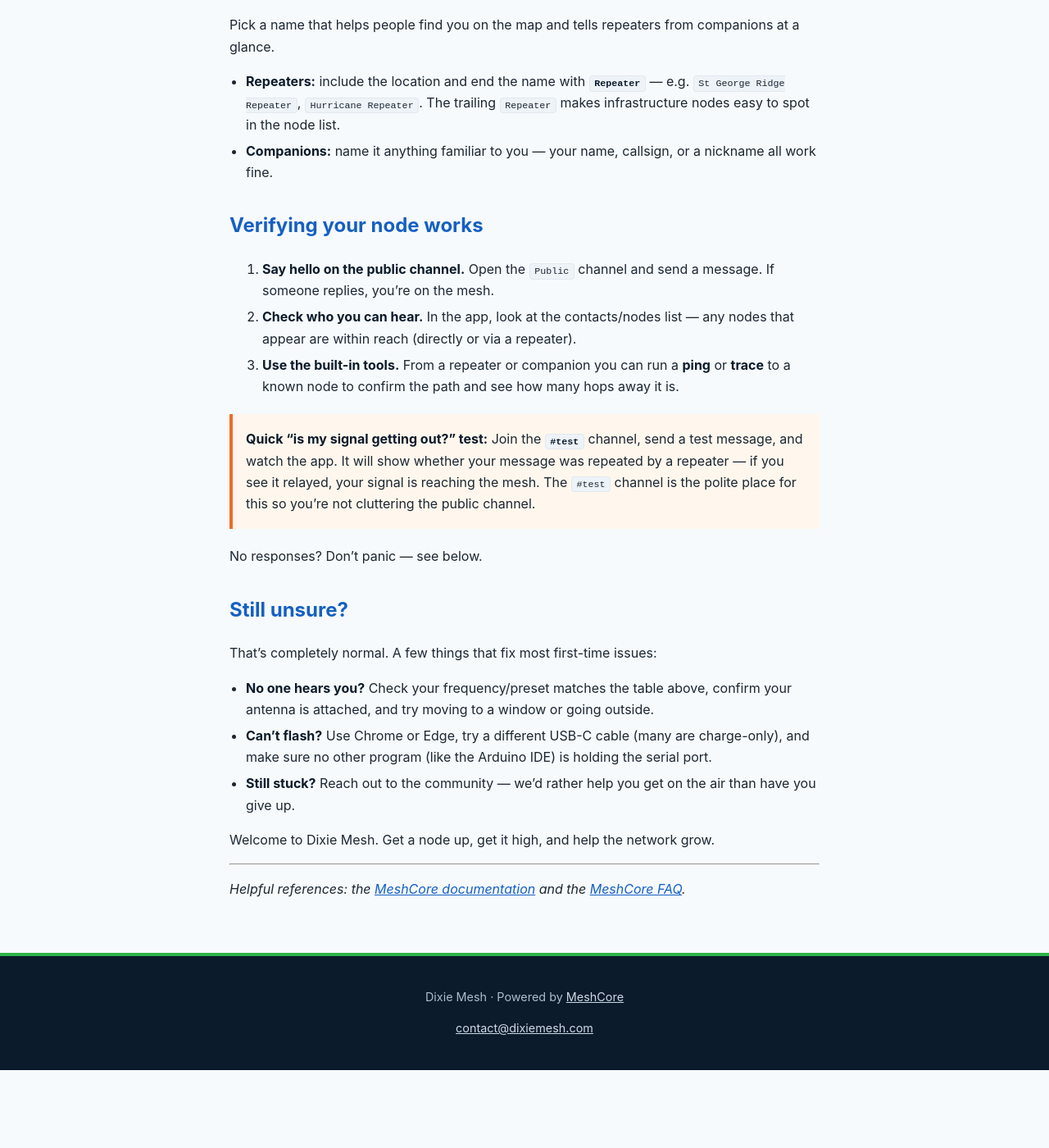
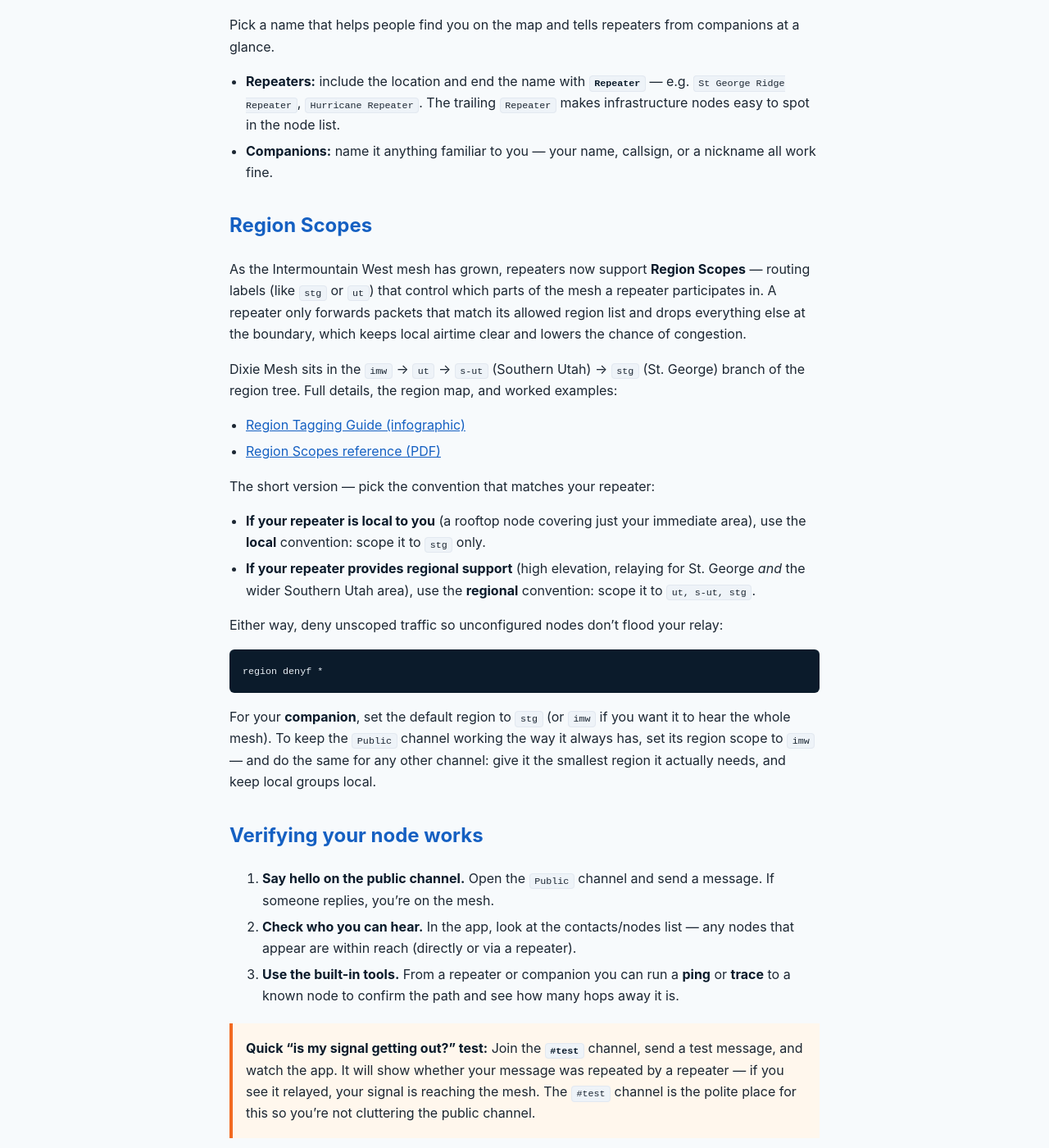
Before and after one commit to dixiemesh/dixiemesh.github.io, a Jekyll site: the page built from getting-started.md, in a window 1280 px wide and 1400 px high, scrolled down 4062 px. Shown: the whole window at 82% size. Built offline with Jekyll 4.4.1, drawn with Linux system fonts in a browser that asks for light colours; before the commit the page ends 5367 px from its top, so only the background shows below that.

Commit message:
Add Region Scopes section to getting-started guide
Explains region tagging (imw/ut/s-ut/stg), the local vs. regional
repeater conventions, and companion default/channel scope setup.
Adds the Region Tagging Guide infographic and Region Scopes PDF as
linked reference assets.

Co-Authored-By: Claude Sonnet 5 <noreply@anthropic.com>

````diff
--- a/getting-started.md
+++ b/getting-started.md
@@ -158,6 +158,42 @@ companions at a glance.
 - **Companions:** name it anything familiar to you — your name, callsign, or a
   nickname all work fine.
 
+## Region Scopes
+
+As the Intermountain West mesh has grown, repeaters now support **Region
+Scopes** — routing labels (like `stg` or `ut`) that control which parts of the
+mesh a repeater participates in. A repeater only forwards packets that match
+its allowed region list and drops everything else at the boundary, which keeps
+local airtime clear and lowers the chance of congestion.
+
+Dixie Mesh sits in the `imw` → `ut` → `s-ut` (Southern Utah) → `stg`
+(St. George) branch of the region tree. Full details, the region map, and
+worked examples:
+
+- [Region Tagging Guide (infographic)](/assets/img/region-tagging-guide.png)
+- [Region Scopes reference (PDF)](/assets/docs/region-scopes.pdf)
+
+The short version — pick the convention that matches your repeater:
+
+- **If your repeater is local to you** (a rooftop node covering just your
+  immediate area), use the **local** convention: scope it to `stg` only.
+- **If your repeater provides regional support** (high elevation, relaying for
+  St. George *and* the wider Southern Utah area), use the **regional**
+  convention: scope it to `ut, s-ut, stg`.
+
+Either way, deny unscoped traffic so unconfigured nodes don't flood your
+relay:
+
+```
+region denyf *
+```
+
+For your **companion**, set the default region to `stg` (or `imw` if you want
+it to hear the whole mesh). To keep the `Public` channel working the way it
+always has, set its region scope to `imw` — and do the same for any other
+channel: give it the smallest region it actually needs, and keep local groups
+local.
+
 ## Verifying your node works
 
 1. **Say hello on the public channel.** Open the `Public` channel and send a
````
Also changed, not shown: 2 other files.
